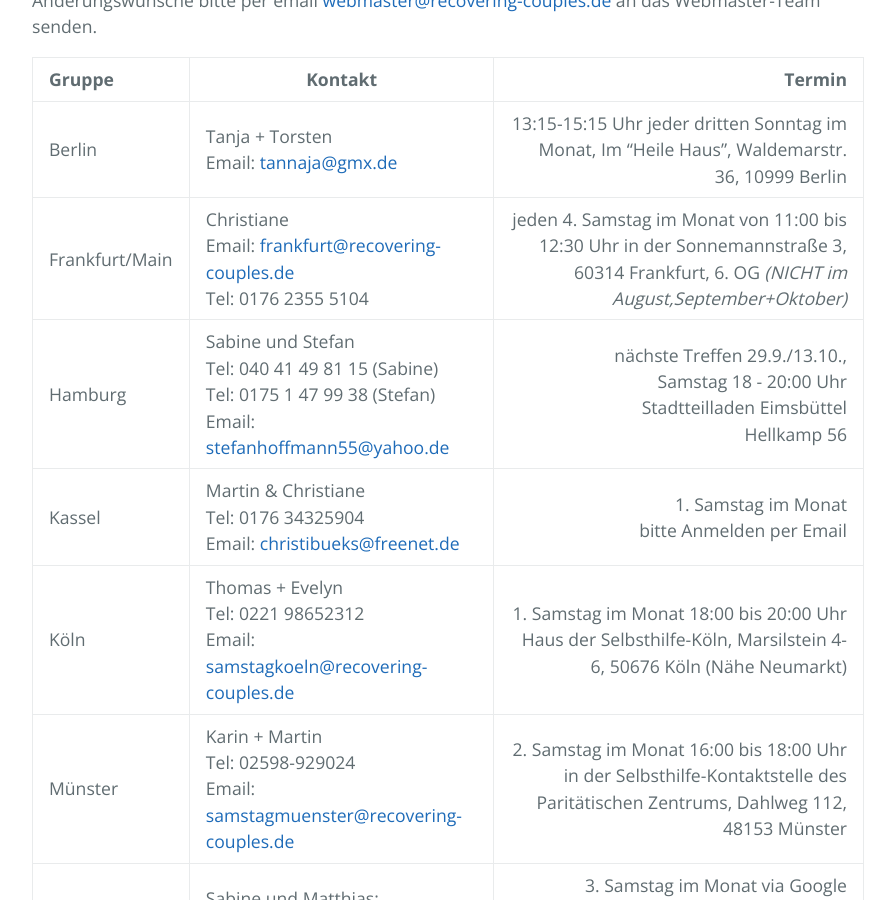
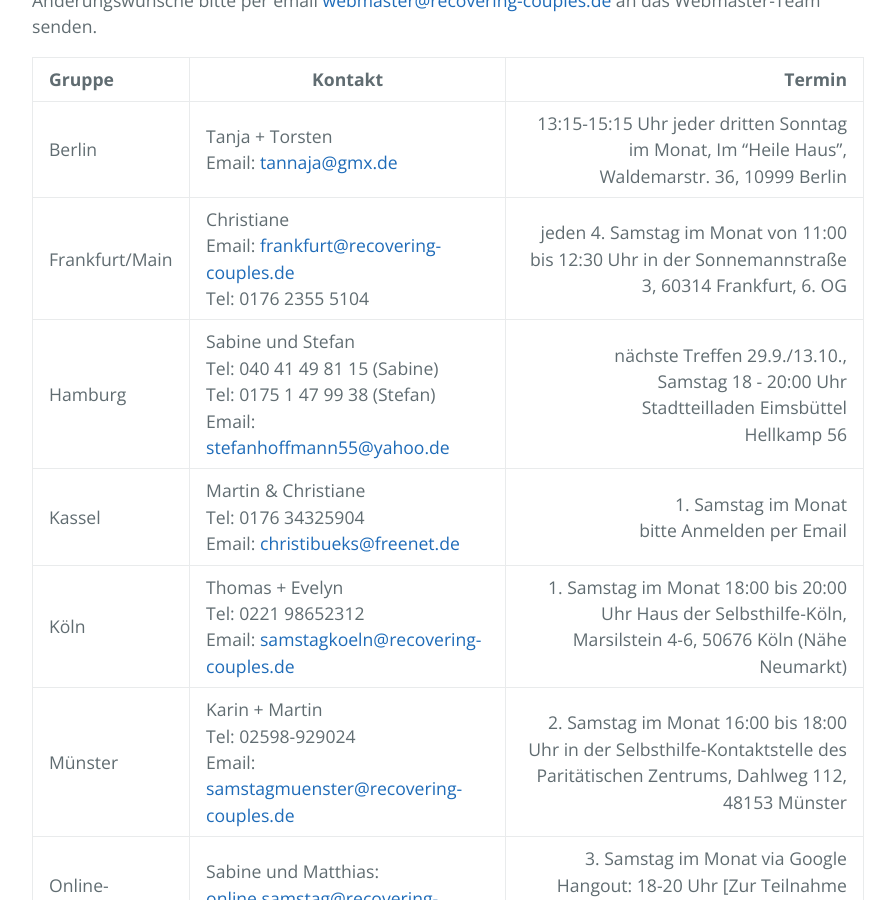
Before and after one commit to rcadeutschland/rcadeutschland.github.io, a Jekyll site: the page built from Gruppen.MD, in a window 1280 px wide and 900 px high, scrolled down 456 px. Shown: the whole window, without its empty margins (192-1087 px from the left). Built offline with Jekyll 4.4.1, drawn with Linux system fonts in a browser that asks for light colours; nearby versions of some CDN libraries.

Commit message:
Änderung Frankfurt
gemäß Mail von Christiane+Roberto vom 04.11.2018, 20:13 Uhr

```diff
--- a/Gruppen.MD
+++ b/Gruppen.MD
@@ -9,7 +9,7 @@ title: RCA Gruppen
 | Gruppe | Kontakt | Termin                       |
 |:------ | ------- | ---------------------------: |
 | Berlin | Tanja + Torsten<br>Email: <tannaja@gmx.de> |  13:15-15:15 Uhr jeder dritten Sonntag im Monat, Im "Heile Haus", Waldemarstr. 36, 10999 Berlin |
-| Frankfurt/Main | Christiane<br>Email: <frankfurt@recovering-couples.de><br>Tel: 0176 2355 5104 | jeden 4. Samstag im Monat  von 11:00 bis 12:30 Uhr  in der Sonnemannstraße 3,  60314 Frankfurt, 6. OG  *(NICHT im August,September+Oktober)*|
+| Frankfurt/Main | Christiane<br>Email: <frankfurt@recovering-couples.de><br>Tel: 0176 2355 5104 | jeden 4. Samstag im Monat  von 11:00 bis 12:30 Uhr  in der Sonnemannstraße 3,  60314 Frankfurt, 6. OG |
 | Hamburg | Sabine und Stefan<br>Tel: 040 41 49 81 15 (Sabine)<br>Tel: 0175 1 47 99 38 (Stefan)<br>Email: <stefanhoffmann55@yahoo.de> | nächste Treffen 29.9./13.10.,<br>Samstag 18 - 20:00 Uhr<br>Stadtteilladen Eimsbüttel<br>Hellkamp 56 |
 | Kassel | Martin & Christiane<br>Tel: 0176 34325904<br>Email: <christibueks@freenet.de> | 1. Samstag im Monat<br> bitte Anmelden per Email |
 | Köln | Thomas + Evelyn<br>Tel: 0221 98652312<br>Email: <samstagkoeln@recovering-couples.de> | 1. Samstag im Monat 18:00 bis 20:00 Uhr Haus der Selbsthilfe-Köln, Marsilstein 4-6, 50676 Köln (Nähe Neumarkt) |
```
